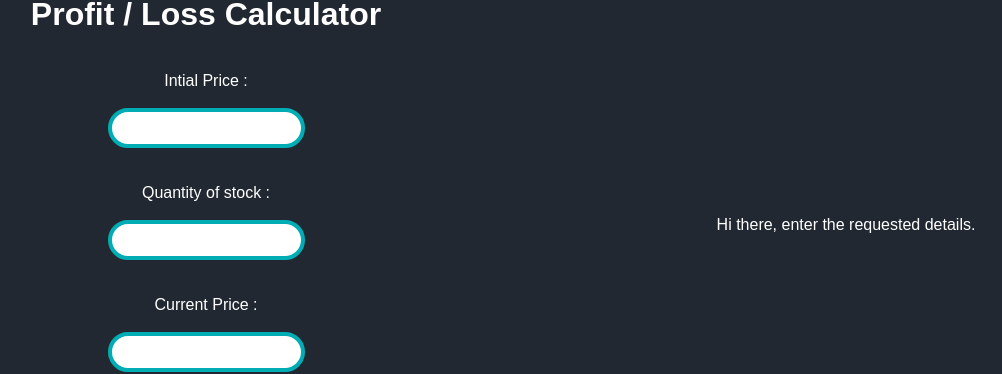
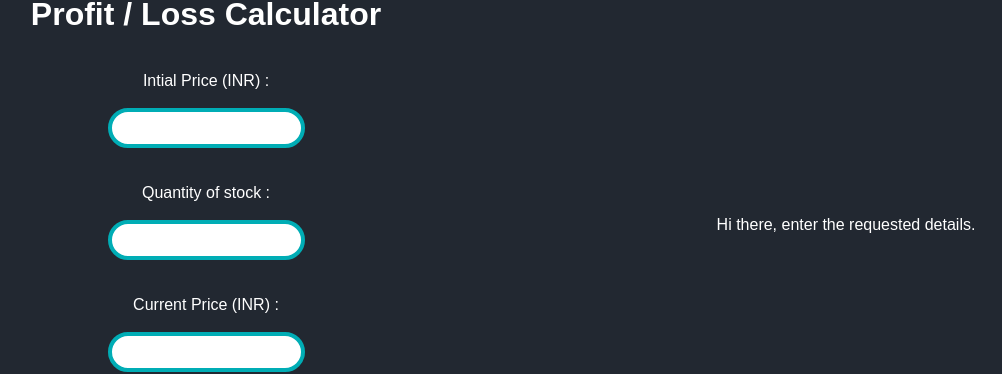
Before and after one commit to shinra613/neog-14-profitLoss-app, a React (Create React App) app in the folder my-plapp/: page / in a window 1280 px wide. Shown: the part 151-525 px from the top of the page, without its empty margins (114-1116 px from the left). Built offline with nearby package versions, Linux system fonts and the light colour scheme.

Commit message:
refactor

```diff
--- a/my-plapp/src/App.js
+++ b/my-plapp/src/App.js
@@ -21,7 +21,7 @@ function App() {
       <div className="input">
         <h1>Profit / Loss Calculator</h1>
         <br />
-        <label>Intial Price : </label>
+        <label>Intial Price (INR) : </label>
         <br />
         <br />
         <input
@@ -45,7 +45,7 @@ function App() {
         <br />
         <br />
         <br />
-        <label>Current Price : </label>
+        <label>Current Price (INR) : </label>
         <br />
         <br />
         <input
--- a/my-plapp/src/plcalc.js
+++ b/my-plapp/src/plcalc.js
@@ -5,12 +5,12 @@ const calculateProfitAndLoss = (props) => {
 
     if (initialPrice > CurrentPrice) {
       var loss = (initialPrice - CurrentPrice) * Quantity;
-      var lossPercentage = ( ( CurrentPrice - initialPrice) / CurrentPrice) * 100;
+      var lossPercentage = (( ( CurrentPrice - initialPrice) / initialPrice) * 100).toFixed(2);
 
       return `'The loss is : ${loss} and the percent is : ${lossPercentage}%'`;
     } else if (CurrentPrice > initialPrice) {
       var profit = (CurrentPrice - initialPrice) * Quantity;
-      var profitPercentage = ( Math.abs(CurrentPrice - initialPrice) / initialPrice) * 100;
+      var profitPercentage = (( Math.abs(CurrentPrice - initialPrice) / initialPrice) * 100).toFixed(2);
 
       return ` 'The profit is : ${profit} and the percent is : ${profitPercentage}%'`;
     } else {
```
